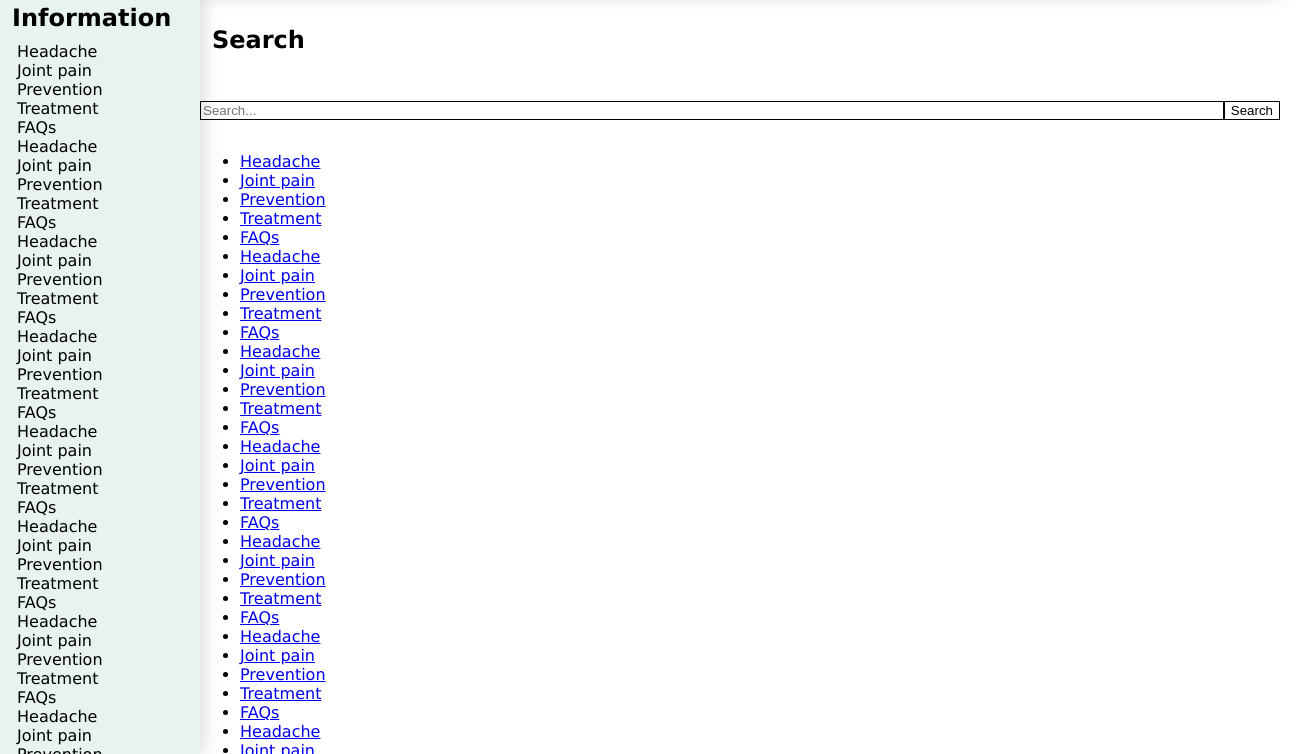
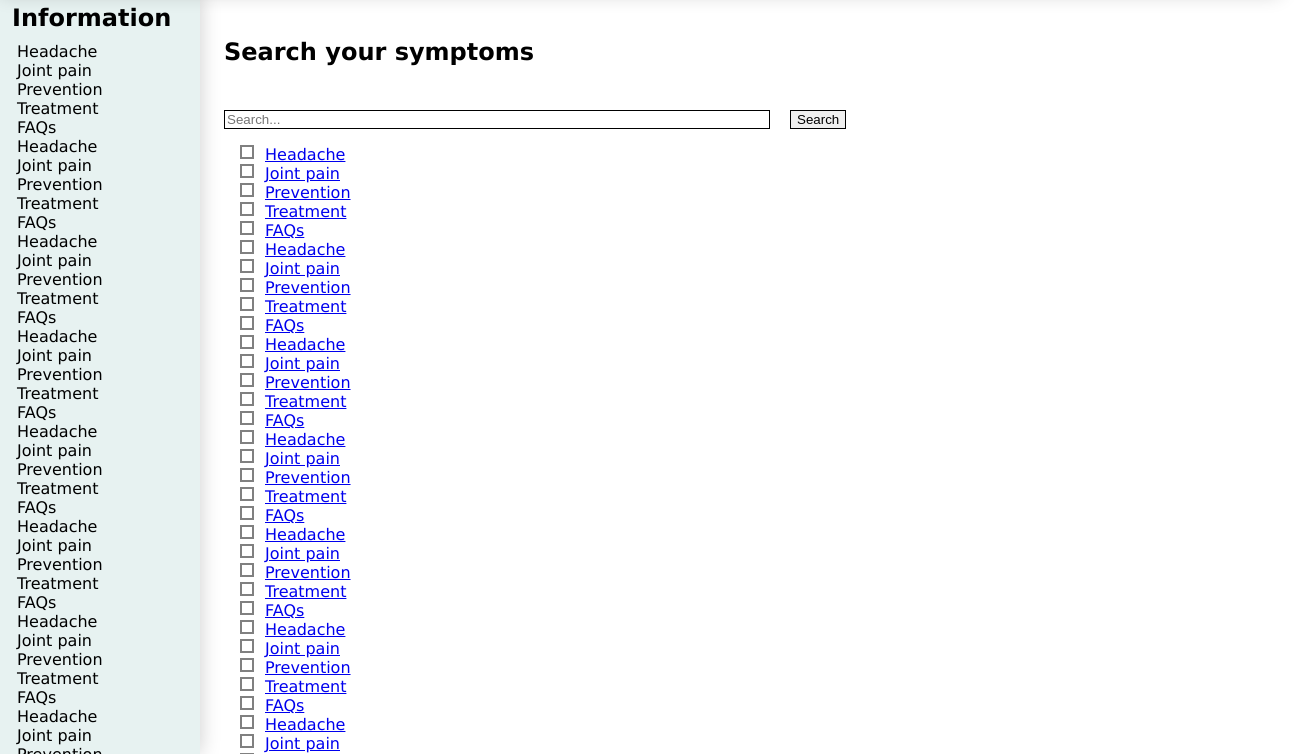
Before and after one commit to radumusoaie20/WebProject, a plain HTML site: page index.html in a window 1280 px wide. Shown: the part 46-800 px from the top of the page, 1304 px wide, since content can reach past the window. Drawn offline with Linux system fonts and the light colour scheme.

Commit message:
Added a checkbox list using CSS and JavaScript.

```diff
--- /dev/null
+++ b/checkbox.js
@@ -0,0 +1,22 @@
+document.addEventListener("DOMContentLoaded", function() {
+  const items = document.querySelectorAll("#symptoms >li");
+
+  for (const item of items) {
+    const checkbox = document.createElement("input");
+    checkbox.type = "checkbox";
+    item.prepend(checkbox);
+  }
+});
+
+document.addEventListener("DOMContentLoaded", function() {
+    const checkboxes = document.querySelectorAll("input[type='checkbox']");
+
+    for (const checkbox of checkboxes) {
+      const span = document.createElement("span");
+      checkbox.parentNode.insertBefore(span, checkbox.nextSibling);
+
+      span.addEventListener("click", function() {
+        checkbox.checked = !checkbox.checked;
+      });
+    }
+  });
--- a/content_style.css
+++ b/content_style.css
@@ -1,11 +1,11 @@
 #content{
     flex : 1;
-    z-index: -1;
+    z-index: 1;
     margin : 0;
     padding : 0;
 }
 #content h2{
-        padding : 12px;
+         padding : 1.5rem;
 }
 #content > footer{
     background-color: var(--bgcolor--);
@@ -15,33 +15,58 @@
     box-shadow : 0 0 var(--contourSize--) 0 var(--contourColor--);
 }
 
+  #symptoms > li {
+    list-style-type: none;
+  }
+
+  /* Hide the default checkbox */
+input[type="checkbox"] {
+  display: none;
+}
+
+/* Create a custom checkbox */
+input[type="checkbox"] + span {
+  position: relative;
+  padding-left: 25px;
+  cursor: pointer;
+}
+
+input[type="checkbox"] + span:before {
+  content: "";
+  position: absolute;
+  left: 0;
+  top: 0;
+  width: 10px;
+  height: 10px;
+  border: 2px solid grey;
+  background: white; /* Change the background color here */
+}
+
+/* Style the custom checkbox when checked */
+input[type="checkbox"]:checked + span:before {
+  background:  #378781;
+}
+
+
+
 form {
   width: 100%;
-  height: 50px;
-  border-radius: 5px;
   display: flex;
   flex-direction: row;
   align-items: center;
-
+  margin-left : 1.5em;
 }
 
-form input[type="search"] {
-  flex-grow: 1.5;
-  width: 100%;
-  height: 50px;
-  border: 3px solid black;
+form input[type="text"] {
+  flex-basis: 50%;
+  margin-right : 1.5em;
 }
 
-form button{
-  border: 3px solid black;
-  color: black;
-}
-
-form input[type="search"], form button {
-  background-color: white;
+form input[type="text"], form button {
   border: 1px solid black;
   cursor: pointer;
   height:auto;
+  z-index : 3;
 }
 
 form button:hover {
--- a/index.html
+++ b/index.html
@@ -6,9 +6,9 @@
     <title>SymptoNet</title>
     <link rel="stylesheet" href="nav_style.css">
     <link rel="stylesheet" href="sidebar_style.css">
-    <link rel="stylesheet" href="content_style.css">
+    <link rel="stylesheet" href= "content_style.css">
     <link rel="stylesheet" href= "main.css">
-    <link rel="stylesheet" href="flex_container.css">
+    <link rel="stylesheet" href= "flex_container.css">
 </head>
 <body>
     <section id="top">
@@ -89,14 +89,12 @@
         </ul>
     </section>
     <section id="content">
-        <h2>Search</h2>
-        <form id="form" role="search">
-            <input type="search" id="query" name="q"
-             placeholder="Search..."
-             aria-label="Search through site content">
+        <h2>Search your symptoms</h2>
+        <form id="form" action="action_page.php">
+            <input type="text" id="query" name="query" placeholder="Search...">
             <button>Search</button>
           </form>
-        <ul>
+        <ul id = "symptoms">
             <!-- Use an API to get diseases and store them here-->
             <li><a href="#">Headache</a></li>
             <li><a href="#">Joint pain</a></li>
@@ -168,5 +166,6 @@
       </footer>
     </section>
     </div>
+    <script src="checkbox.js"></script>
 </body>
 </html>
--- a/nav_style.css
+++ b/nav_style.css
@@ -8,6 +8,7 @@
     --paddingSize-- : 12px;
 }
 #top{
+    z-index : 2;
     position: sticky;
     top : 0;
     left : 0;
```
